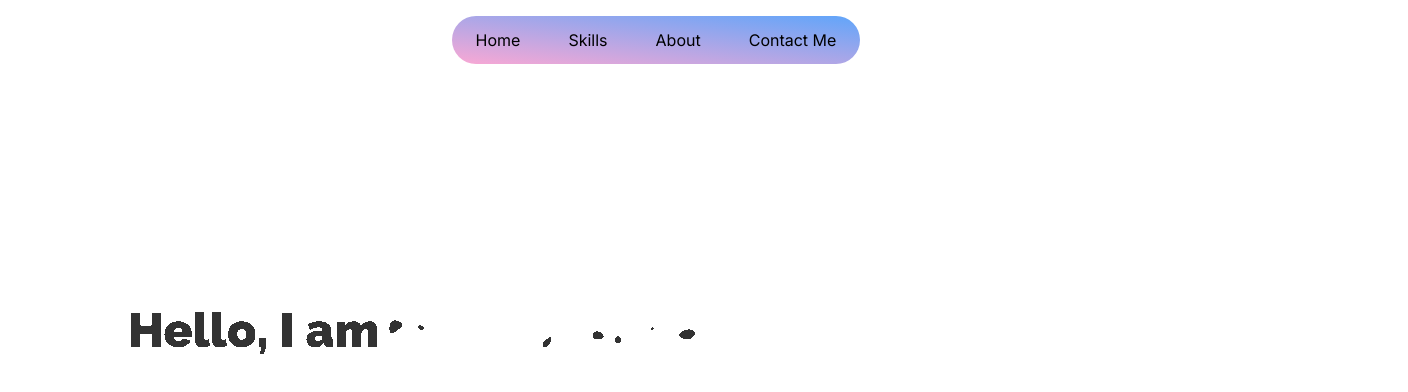
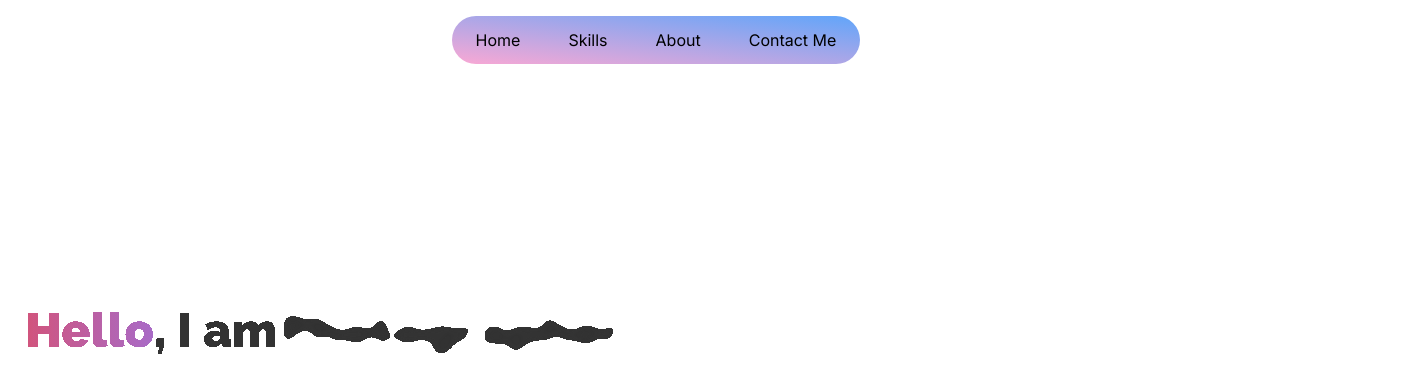
Before and after one commit to pavankhalyan/pavan-portfolio-, a Next.js app: page / in a window 1280 px wide. Shown: the top 392 px of the page, 1408 px wide, since content can reach past the window. Built offline with nearby package versions, Linux system fonts and the light colour scheme.

Commit message:
hello gradient completed

```diff
--- a/src/app/components/text.css
+++ b/src/app/components/Styles/text.css
@@ -11,8 +11,8 @@ html {
     height: 80pt;
     top: 0;
     bottom: 0;
-    filter: url(#threshold) blur(0.6px);
-    left: 10%;
+    filter: url(#threshold) blur(0.10px);
+    left: 2%;
     transform: translateY(-50%);
     font-size: 2.5rem; /* Adjust the size as needed */
     color: #333; /* Dark font color */
@@ -36,3 +36,10 @@ html {
 #text2.invisible {
     display: none;
 }
+
+.gradient-text {
+    background: linear-gradient(to right, #d1547cf8, #a86bc7);
+    -webkit-background-clip: text;
+    -webkit-text-fill-color: transparent;
+    display: inline-block;
+}
--- a/src/app/page.js
+++ b/src/app/page.js
@@ -1,6 +1,6 @@
 "use client";
 import React, { useEffect } from 'react';
-import "../app/components/text.css";
+import "../app/components/Styles/text.css";
 
 export default function Home() {
     useEffect(() => {
@@ -52,12 +52,12 @@ export default function Home() {
             const scale = 1 + (1 - fraction) * 0.100; // Adjust scaling factor as needed
 
             elts.text2.style.filter = `blur(${Math.min(8 / fraction - 8, 100)}px)`;
-            elts.text2.style.opacity = `${Math.pow(fraction, 0.4) * 100}%`;
+            elts.text2.style.opacity = `${Math.pow(fraction, 0.1) * 100}%`;
             elts.text2.style.transform = `scale(${scale})`;
 
             fraction = 1 - fraction;
             elts.text1.style.filter = `blur(${Math.min(8 / fraction - 8, 100)}px)`;
-            elts.text1.style.opacity = `${Math.pow(fraction, 0.4) * 100}%`;
+            elts.text1.style.opacity = `${Math.pow(fraction, 0.1) * 100}%`;
             elts.text1.style.transform = `scale(${scale})`;
 
             elts.text1.textContent = texts[textIndex % texts.length];
@@ -113,7 +113,7 @@ export default function Home() {
 
             <div id="container" className="text-left middle-screen">
                 <h1>
-                    Hello, I am <span id="text1"></span><span id="text2" className="invisible"></span>
+                    <span className="gradient-text">Hello</span>, I am <span id="text1"></span><span id="text2" className="invisible"></span>
                 </h1>
             </div>
 
```
